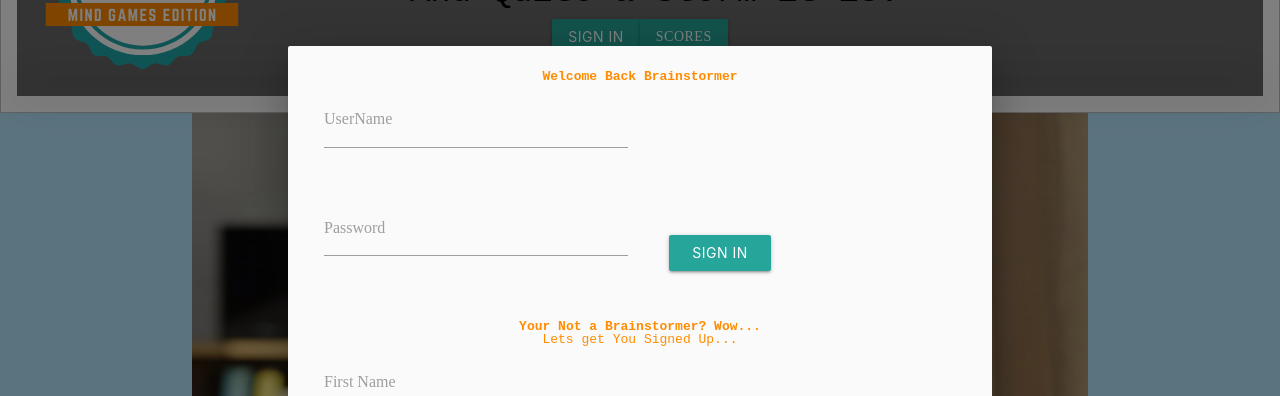
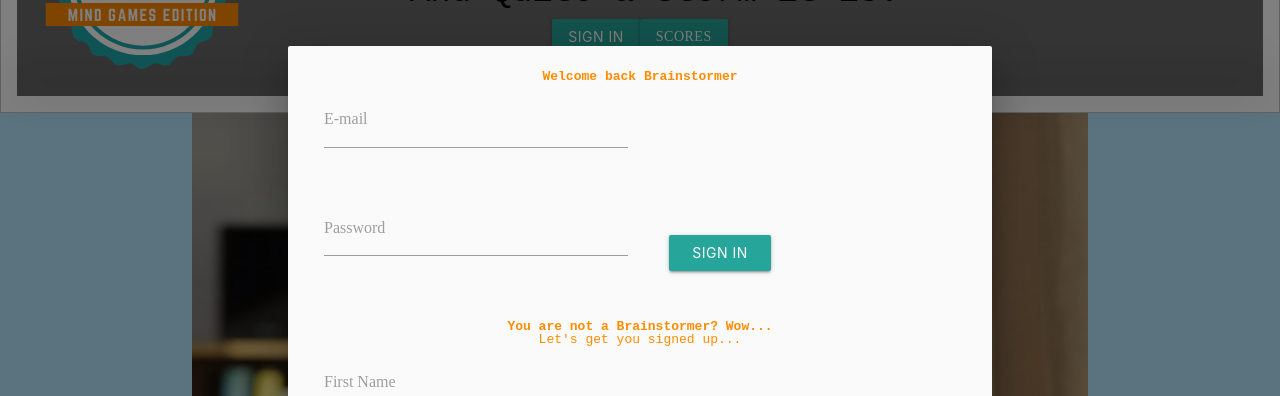
Before and after one commit to TSanfordGATech/Project3, a React (Create React App) app in the folder client/: page / in a window 1280 px wide. Both pictures are taken after a click on the button "SIGN IN". Shown: the part 162-558 px from the top of the page. Built offline with nearby package versions, Linux system fonts and the light colour scheme.

Commit message:
changes to the sign up page - just display and grammer

```diff
--- a/client/src/component/SignIn/index.js
+++ b/client/src/component/SignIn/index.js
@@ -15,7 +15,7 @@ class SignIn extends Component {
         <div className="row">
           <div className="input-field col s6">
             <input id="input_text" type="text" />
-            <label for="input_text">UserName</label>
+            <label for="input_text">E-mail</label>
           </div>
         </div>
         <div className="row">
--- a/client/src/component/loginPage/index.js
+++ b/client/src/component/loginPage/index.js
@@ -21,12 +21,12 @@ class LoginPage extends Component {
 
                 <div id="modal1" className="modal">
                     <div className="modal-content">
-                        <h3 className="login-title">Welcome Back Brainstormer</h3>
+                        <h3 className="login-title">Welcome back Brainstormer</h3>
                         <p className="login-title"></p>
                         <SignIn />
 
-                        <h5 className="login-title" >Your Not a Brainstormer? Wow... </h5>
-                        <h5 className="login-title1" >Lets get You Signed Up...</h5>
+                        <h5 className="login-title" >You are not a Brainstormer? Wow... </h5>
+                        <h5 className="login-title1" >Let's get you signed up...</h5>
                         <SignUp />
                     </div>
                     <div className="modal-footer">
```
